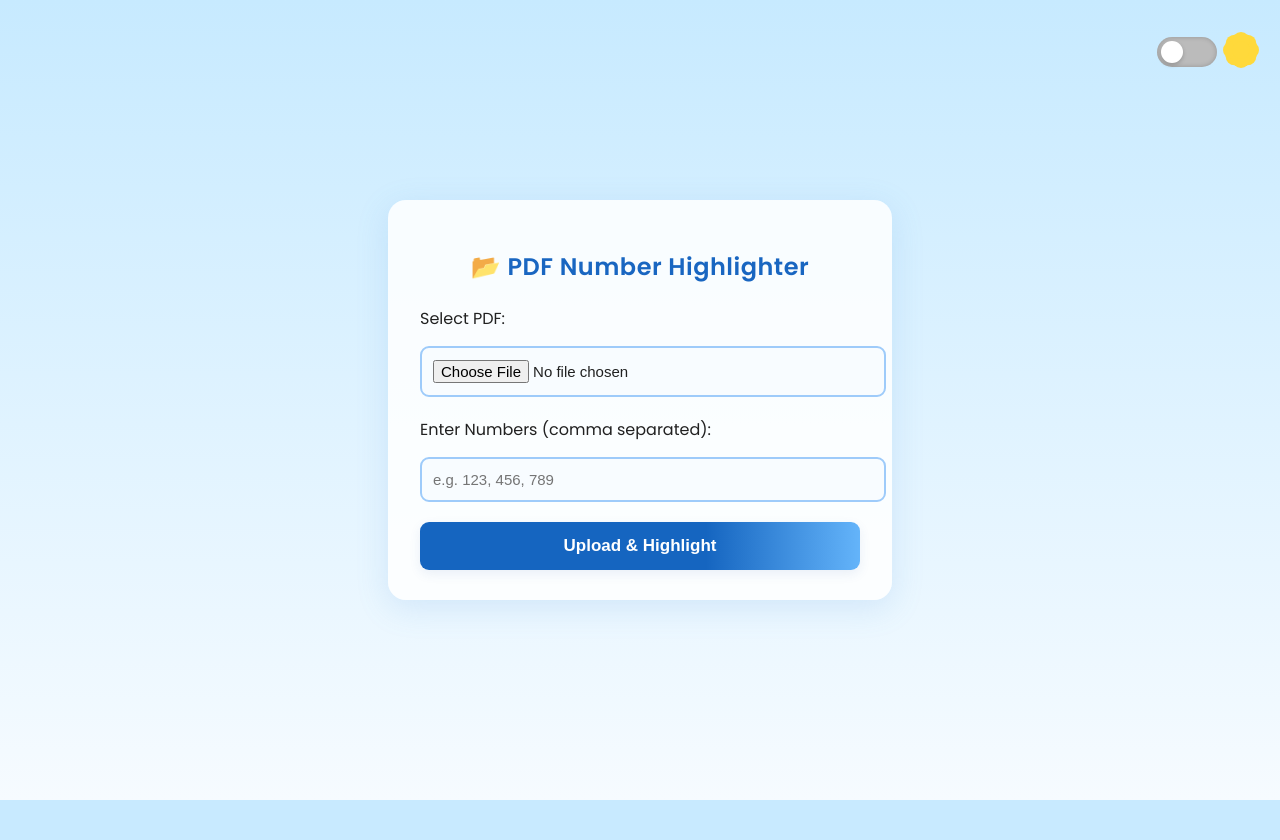
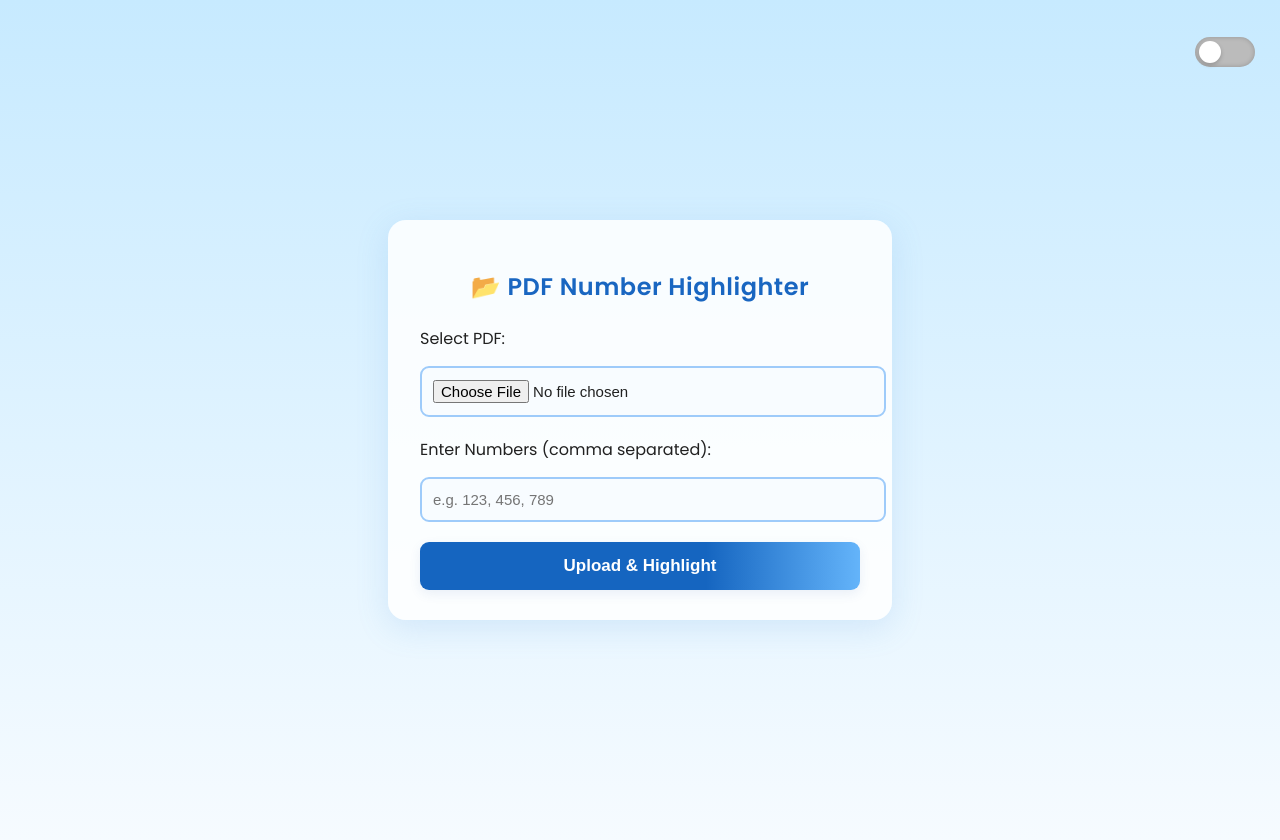
Before and after one commit to kumaarsudhanshu/PDFNumberHighlighter, a Flask app: page / in a window 1280 px wide. Before the commit the page ends 800 px from the top, so only its background shows below. Run offline with Flask 3, Linux system fonts and the light colour scheme.

Commit message:
Update index.html

```diff
--- a/templates/index.html
+++ b/templates/index.html
@@ -3,6 +3,7 @@
 <head>
   <meta charset="UTF-8" />
   <title>PDF Number Highlighter</title>
+  <meta name="viewport" content="width=device-width, initial-scale=1.0" />
   <style>
     @import url('https://fonts.googleapis.com/css2?family=Poppins:wght@400;600&display=swap');
 
@@ -41,46 +42,18 @@
       position: relative;
       overflow: hidden;
       transition: background 0.5s ease, color 0.5s ease;
+      padding: 20px;
     }
     body.dark-mode {
       background: linear-gradient(180deg, var(--color-bg-dark-start), var(--color-bg-dark-end));
       color: var(--color-text-dark);
     }
 
-    /* Clouds */
-    .cloud {
-      position: absolute;
-      background: var(--cloud-light);
-      border-radius: 50%;
-      filter: blur(12px);
-      opacity: 0.62;
-      z-index: 0;
-      pointer-events: none;
-      animation: cloud-float 23s linear infinite;
-      transition: background 0.5s ease, opacity 0.5s ease;
-    }
-
-    body.dark-mode .cloud {
-      background: var(--cloud-dark);
-      opacity: 0.38;
-    }
-
-    .cloud1 { width: 220px; height: 70px; top: 22%; left: 10%; }
-    .cloud2 { width: 150px; height: 50px; top: 36%; left: 80%; }
-    .cloud3 { width: 320px; height: 80px; top: 68%; left: 23%; }
-    .cloud4 { width: 110px; height: 42px; top: 60%; left: 64%; }
-
-    @keyframes cloud-float {
-      0% { transform: translateY(0) scaleX(1.1); }
-      50% { transform: translateY(-12px) scaleX(1.09); }
-      100% { transform: translateY(0) scaleX(1.1); }
-    }
-
     .container {
       background: var(--container-bg-light);
       padding: 30px 32px;
       border-radius: 18px;
-      box-shadow: 0 8px 32px rgba(97,162,222,0.18);
+      box-shadow: 0 8px 32px rgba(97, 162, 222, 0.18);
       max-width: 440px;
       width: 100%;
       text-align: center;
@@ -91,13 +64,13 @@
     }
     body.dark-mode .container {
       background: var(--container-bg-dark);
-      box-shadow: 0 8px 32px rgba(15,33,62,0.7);
+      box-shadow: 0 8px 32px rgba(15, 33, 62, 0.7);
     }
 
     h2 {
       color: #1966c1;
       margin-bottom: 22px;
-      font-weight: bold;
+      font-weight: 700;
       letter-spacing: 0.5px;
       transition: color 0.5s ease;
     }
@@ -117,7 +90,8 @@
       color: #c3cfe0;
     }
 
-    input[type="file"], input[type="text"] {
+    input[type="file"],
+    input[type="text"] {
       width: 100%;
       margin: 8px 0;
       padding: 12px 11px;
@@ -129,12 +103,14 @@
       font-size: 15px;
       color: var(--color-text-light);
     }
-    body.dark-mode input[type="file"], body.dark-mode input[type="text"] {
+    body.dark-mode input[type="file"],
+    body.dark-mode input[type="text"] {
       background-color: #1b2438;
       color: var(--color-text-dark);
       border-color: var(--border-dark);
     }
-    input[type="file"]:hover, input[type="text"]:focus {
+    input[type="file"]:hover,
+    input[type="text"]:focus {
       border-color: var(--color-bg-dark-start);
       background-color: #eef6fb;
       color: var(--color-text-light);
@@ -157,13 +133,13 @@
       cursor: pointer;
       font-size: 17px;
       font-weight: 600;
-      box-shadow: 0 4px 12px rgba(39,84,167,0.09);
+      box-shadow: 0 4px 12px rgba(39, 84, 167, 0.09);
       transition: background 0.3s, transform 0.2s;
       user-select: none;
     }
     body.dark-mode button {
       background: var(--button-gradient-dark);
-      box-shadow: 0 4px 12px rgba(16,37,71,0.7);
+      box-shadow: 0 4px 12px rgba(16, 37, 71, 0.7);
     }
     button:hover {
       background: linear-gradient(90deg, #0d47a1 60%, #51a7ef 100%);
@@ -172,7 +148,7 @@
 
     .message {
       margin-top: 18px;
-      font-weight: bold;
+      font-weight: 600;
       font-size: 1.1em;
       text-align: center;
       user-select: text;
@@ -223,72 +199,10 @@
       box-shadow: 0 2px 4px rgba(0,0,0,0.2);
     }
     .toggle-switch input:checked + label {
-      background: var(--color-primary);
+      background: #467ad1;
     }
     .toggle-switch input:checked + label:after {
       left: calc(100% - 26px);
-    }
-
-    /* Sun and Moon Icon */
-    .dark-icon {
-      position: relative;
-      width: 28px;
-      height: 28px;
-      cursor: pointer;
-      transition: transform 0.4s ease;
-      user-select: none;
-    }
-
-    /* Sun */
-    .sun {
-      position: absolute;
-      top: 50%;
-      left: 50%;
-      width: 18px;
-      height: 18px;
-      margin: -9px 0 0 -9px;
-      background: #ffd93b;
-      border-radius: 50%;
-      box-shadow:
-        0 -9px 0 #ffd93b,
-        0 9px 0 #ffd93b,
-        9px 0 0 #ffd93b,
-        -9px 0 0 #ffd93b,
-        6.36px 6.36px 0 #ffd93b,
-        -6.36px 6.36px 0 #ffd93b,
-        6.36px -6.36px 0 #ffd93b,
-        -6.36px -6.36px 0 #ffd93b;
-      transition: opacity 0.4s ease;
-      transform-origin: center;
-      z-index: 2;
-    }
-
-    /* Moon */
-    .moon {
-      position: absolute;
-      top: 50%;
-      left: 50%;
-      width: 18px;
-      height: 18px;
-      margin: -9px 0 0 -9px;
-      background: #f0f0f3;
-      border-radius: 50%;
-      box-shadow: -6px 0 0 0 var(--color-bg-dark-end);
-      opacity: 0;
-      transition: opacity 0.4s ease;
-      transform-origin: center;
-      z-index: 1;
-    }
-
-    body.dark-mode .sun {
-      opacity: 0;
-      transform: rotate(40deg) scale(0.8);
-      z-index: 1;
-    }
-    body.dark-mode .moon {
-      opacity: 1;
-      transform: rotate(40deg) scale(1);
-      z-index: 2;
     }
 
   </style>
@@ -297,10 +211,6 @@
   <div class="toggle-switch" title="Toggle Dark Mode">
     <input type="checkbox" id="darkModeToggle" />
     <label for="darkModeToggle"></label>
-    <div class="dark-icon" aria-hidden="true">
-      <div class="sun"></div>
-      <div class="moon"></div>
-    </div>
   </div>
 
   <div class="container">
@@ -322,22 +232,19 @@
 
   <script>
     const toggleInput = document.getElementById('darkModeToggle');
-    const toggleSwitch = toggleInput.parentElement;
 
-    toggleInput.addEventListener('change', () => {
-      document.body.classList.toggle('dark-mode', toggleInput.checked);
+    // On load, apply saved preference
+    window.addEventListener('DOMContentLoaded', () => {
+      const darkModeSaved = localStorage.getItem('darkMode') === 'true';
+      toggleInput.checked = darkModeSaved;
+      document.body.classList.toggle('dark-mode', darkModeSaved);
     });
 
-    window.onload = () => {
-      const saved = localStorage.getItem('darkMode');
-      if (saved === 'true') {
-        toggleInput.checked = true;
-        document.body.classList.add('dark-mode');
-      }
-    };
-
+    // Toggle dark mode and save preference
     toggleInput.addEventListener('change', () => {
-      localStorage.setItem('darkMode', toggleInput.checked);
+      const isDark = toggleInput.checked;
+      document.body.classList.toggle('dark-mode', isDark);
+      localStorage.setItem('darkMode', isDark);
     });
   </script>
 </body>
```
